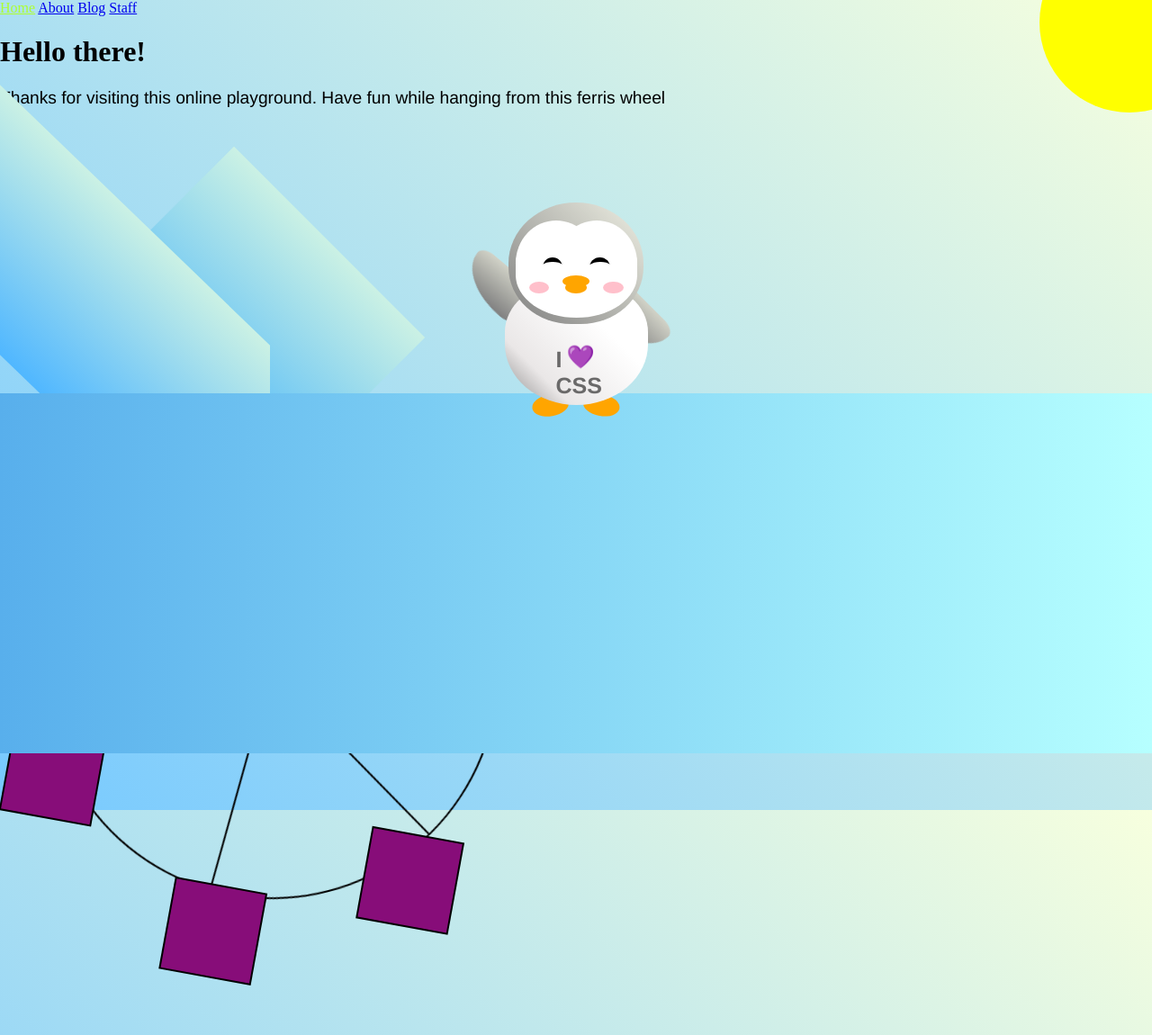
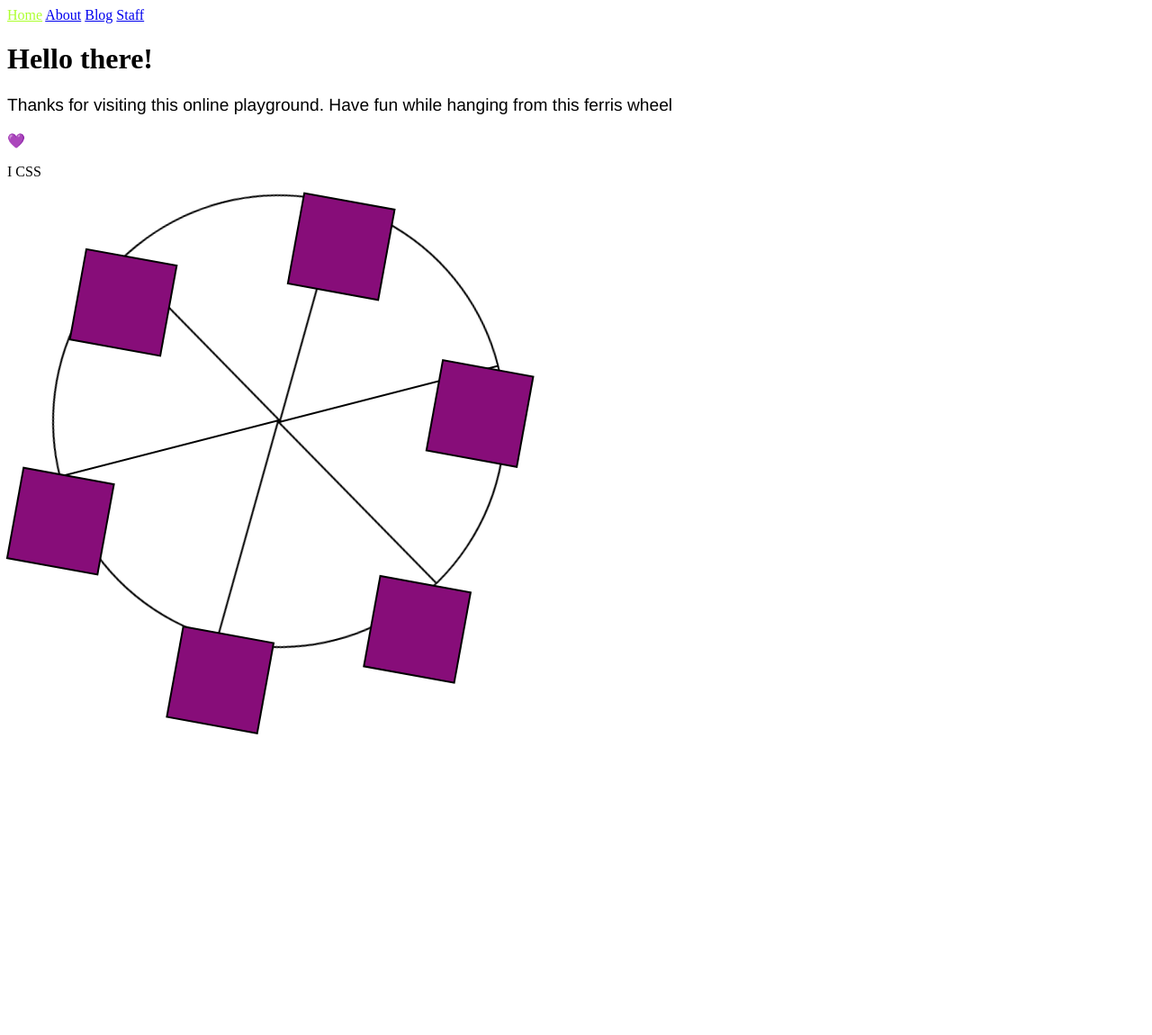
Before and after one commit to habasweiny/habasweiny.github.io, a Jekyll site: the page built from index.html, in a window 1280 px wide. Shown: the whole page at 90% size. Built offline with Jekyll 4.4.1, drawn with Linux system fonts in a browser that asks for light colours; after the commit the page ends 900 px from its top, so only the background shows below that.

Commit message:
removed the pengun

```diff
--- a/_sass/main.scss
+++ b/_sass/main.scss
@@ -130,274 +130,3 @@
     transform: rotate(-360deg);
   }
 }
-:root {
-  --penguin-face: white;
-  --penguin-picorna: orange;
-  --penguin-skin: gray;
-}
-
-body {
-  background: linear-gradient(45deg, rgb(118, 201, 255), rgb(247, 255, 222));
-  margin: 0;
-  padding: 0;
-  width: 100%;
-  height: 100vh;
-  overflow: clip;
-}
-
-.left-mountain {
-  width: 300px;
-  height: 300px;
-  background: linear-gradient(rgb(203, 241, 228), rgb(80, 183, 255));
-  position: absolute;
-  transform: skew(0deg, 44deg);
-  z-index: 2;
-  margin-top: 100px;
-}
-
-.back-mountain {
-  width: 300px;
-  height: 300px;
-  background: linear-gradient(rgb(203, 241, 228), rgb(47, 170, 255));
-  position: absolute;
-  z-index: 1;
-  transform: rotate(45deg);
-  left: 110px;
-  top: 225px;
-}
-
-.sun {
-  width: 200px;
-  height: 200px;
-  background-color: yellow;
-  position: absolute;
-  border-radius: 50%;
-  top: -75px;
-  right: -75px;
-}
-
-.penguin {
-  width: 300px;
-  height: 300px;
-  margin: auto;
-  margin-top: 75px;
-  z-index: 4;
-  position: relative;
-  transition: transform 1s ease-in-out 0ms;
-}
-
-.penguin * {
-  position: absolute;
-}
-
-.penguin:active {
-  transform: scale(1.5);
-  cursor: not-allowed;
-}
-
-.penguin-head {
-  width: 50%;
-    height: 45%;
-  background: linear-gradient(
-    45deg,
-        var(--penguin-skin),
-        rgb(239, 240, 228)
-    );
-    border-radius: 70% 70% 65% 65%;
-  top: 10%;
-  left: 25%;
-  z-index: 1;
-}
-
-.face {
-  width: 60%;
-  height: 70%;
-  background-color: var(--penguin-face);
-  border-radius: 70% 70% 60% 60%;
-  top: 15%;
-}
-
-.face.left {
-  left: 5%;
-}
-
-.face.right {
-  right: 5%;
-}
-
-.chin {
-  width: 90%;
-  height: 70%;
-  background-color: var(--penguin-face);
-  top: 25%;
-  left: 5%;
-  border-radius: 70% 70% 100% 100%;
-}
-
-.eye {
-  width: 15%;
-  height: 17%;
-  background-color: black;
-  top: 45%;
-  border-radius: 50%;
-}
-
-.eye.left {
-  left: 25%;
-}
-
-.eye.right {
-  right: 25%;
-}
-
-.eye-lid {
-  width: 150%;
-  height: 100%;
-  background-color: var(--penguin-face);
-  top: 25%;
-  left: -23%;
-  border-radius: 50%;
-}
-
-.blush {
-  width: 15%;
-  height: 10%;
-  background-color: pink;
-  top: 65%;
-  border-radius: 50%;
-}
-
-.blush.left {
-  left: 15%;
-}
-
-.blush.right {
-  right: 15%;
-}
-
-.beak {
-  height: 10%;
-  background-color: var(--penguin-picorna);
-  border-radius: 50%;
-}
-
-.beak.top {
-  width: 20%;
-    top: 60%;
-    left: 40%;
-}
-
-.beak.bottom {
-  width: 16%;
-  top: 65%;
-  left: 42%;
-}
-
-.shirt {
-  font: bold 25px Helvetica, sans-serif;
-  top: 165px;
-  left: 127.5px;
-  z-index: 1;
-  color: #6a6969;
-}
-
-.shirt div {
-  font-weight:  initial;
-  top: 22.5px;
-  left: 12px;
-}
-
-.penguin-body {
-  width: 53%;
-  height: 45%;
-  background: linear-gradient(
-    45deg,
-        rgb(134, 133, 133) 0%,
-        rgb(234, 231, 231) 25%,
-        white 67%
-    );
-  border-radius: 80% 80% 100% 100%;
-  top: 40%;
-  left: 23.5%;
-}
-
-.penguin-body::before {
-  position: absolute;
-  width: 50%;
-  height: 45%;
-  background-color: var(--penguin-skin);
-  top: 10%;
-  left: 25%;
-  border-radius: 0% 0% 100% 100%;
-  opacity: 70%;
-}
-
-.arm {
-  width: 30%;
-  height: 60%;
-  background: linear-gradient(
-    90deg,
-    var(--penguin-skin),
-    rgb(209, 210, 199)
-  );
-  border-radius: 30% 30% 30% 120%;
-  z-index: -1;
-}
-
-.arm.left {
-  top: 35%;
-  left: 5%;
-  transform-origin: top left;
-  transform: rotate(130deg) scaleX(-1);
-  animation: 3s linear infinite wave;
-}
-
-.arm.right {
-  top: 0%;
-  right: -5%;
-  transform: rotate(-45deg);
-}
-
-@keyframes wave {
-  10% {
-    transform: rotate(110deg) scaleX(-1);
-  }
-  20% {
-    transform: rotate(130deg) scaleX(-1);
-  }
-  30% {
-    transform: rotate(110deg) scaleX(-1);
-  }
-  40% {
-    transform: rotate(130deg) scaleX(-1);
-  }
-}
-
-.foot {
-  width:  15%;
-  height: 30%;
-  background-color: var(--penguin-picorna);
-  top: 85%;
-  border-radius: 50%;
-  z-index: -1;
-}
-
-.foot.left {
-  left: 25%;
-  transform: rotate(80deg);
-}
-
-.foot.right {
-  right: 25%;
-  transform: rotate(-80deg);
-}
-
-.ground {
-  height: calc(100vh - 300px);
-  width: 100vw;
-  height: 400px;
-  background: linear-gradient(90deg, rgb(88, 175, 236), rgb(182, 255, 255));
-  z-index: 3;
-  position: absolute;
-  margin-top: -58px;
-}
```
